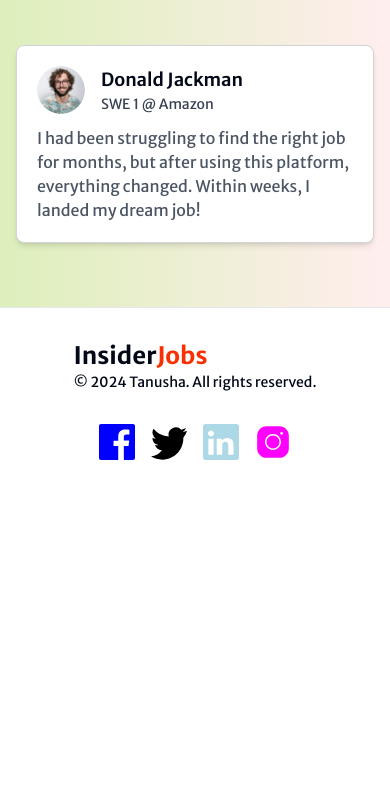
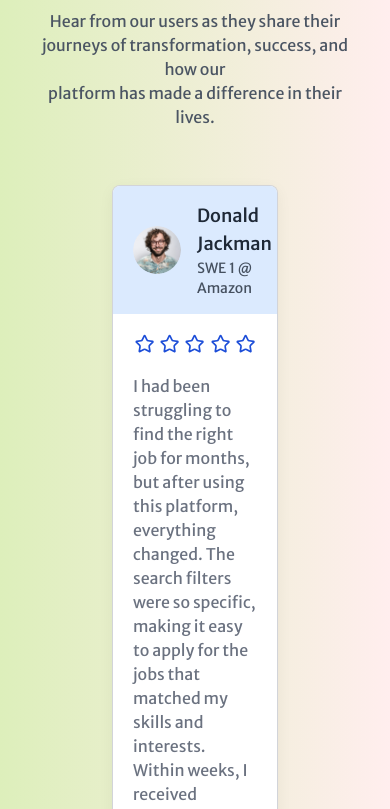
Before and after one commit to tanushachoudhary/job-portal, a React (Vite) app in the folder frontend/: page / in a window 390 px wide. Shown: the part 2075-2884 px from the top of the page. Before the commit the page ends 2567 px from the top, so only its background shows below. Built offline with nearby package versions, Linux system fonts and the light colour scheme; no server answers.

Commit message:
made testimonial responsive

```diff
--- a/frontend/src/components/Testimonials.jsx
+++ b/frontend/src/components/Testimonials.jsx
@@ -11,7 +11,7 @@ const dummyTestimonial = [
     image: profile_img_1,
     rating: 5,
     feedback:
-      "I had been struggling to find the right job for months, but after using this platform, everything changed. Within weeks, I landed my dream job!",
+      "I had been struggling to find the right job for months, but after using this platform, everything changed. The search filters were so specific, making it easy to apply for the jobs that matched my skills and interests. Within weeks, I received multiple interview calls and landed my dream job!",
   },
   {
     name: "Richard Nelson",
@@ -19,7 +19,7 @@ const dummyTestimonial = [
     image: profile_img_2,
     rating: 4,
     feedback:
-      "The application process was incredibly straightforward. The job alerts kept me updated, and the streamlined application process saved me so much time.",
+      "The application process was incredibly straightforward. I could easily tailor my resume to fit the job descriptions and apply with just a few clicks. The job alerts kept me updated, and the streamlined application process saved me so much time. Highly recommend it!",
   },
   {
     name: "James Washington",
@@ -27,33 +27,56 @@ const dummyTestimonial = [
     image: profile_img_3,
     rating: 4,
     feedback:
-      "Nothing compared to the ease and convenience this platform offers. Within a few weeks, I found the perfect job match!",
+      "I used to apply to multiple job portals, but nothing compared to the ease and convenience this platform offers. I was able to filter jobs by location, salary, and company size. Within a few weeks, I found the perfect match!",
   },
 ];
 
 const Testimonials = () => {
   return (
-    <div className="pb-16 px-4 md:px-8">
-      <h2 className="text-3xl md:text-4xl font-bold text-center">
-        Join <span className="text-blue-700">21Mn+</span> students <br />
+    <div className="pb-24 px-8 md:px-0">
+      <h2 className="text-4xl font-bold text-center">
+        Join the pool of <span className="text-blue-700">21Mn+</span> students
         and get started with your <span className="text-blue-700">career</span>
       </h2>
-      <p className="text-gray-600 text-center text-sm md:text-lg mt-3">
-        Hear from our users as they share their journeys of transformation.
+      <p className="md:text-base lg:text-lg text-gray-600 mt-3 text-center">
+        Hear from our users as they share their journeys of transformation,
+        success, and how our <br />
+        platform has made a difference in their lives.
       </p>
-
-      {/* Responsive Testimonials Grid */}
-      <div className="grid grid-cols-1 md:grid-cols-3 gap-8 mt-12">
-        {dummyTestimonial.slice(0, window.innerWidth < 768 ? 1 : 3).map((testimonial, index) => (
-          <div key={index} className="border border-gray-300 shadow-md rounded-lg bg-white p-5">
-            <div className="flex items-center gap-4">
-              <img className="h-12 w-12 rounded-full object-cover" src={testimonial.image} alt={testimonial.name} />
+      <div className="grid grid-cols-1 sm:grid-cols-2 md:grid-cols-3 gap-8 mt-14 mx-20">
+        {dummyTestimonial.map((testimonial, index) => (
+          <div
+            key={index}
+            className="text-sm text-left border border-gray-500/30 pb-6 rounded-lg bg-white shadow-[0px_4px_15px_0px] shadow-black/5 overflow-hidden transform hover:scale-105 transition-transform duration-300"
+          >
+            <div className="flex items-center gap-4 px-5 py-4 bg-blue-100">
+              <img
+                className="h-12 w-12 rounded-full"
+                src={testimonial.image}
+                alt={testimonial.name}
+              />
               <div>
-                <h1 className="text-lg font-semibold">{testimonial.name}</h1>
-                <p className="text-gray-700 text-sm">{testimonial.role}</p>
+                <h1 className="text-lg font-medium text-gray-800">
+                  {testimonial.name}
+                </h1>
+                <p className="text-gray-800/80">{testimonial.role}</p>
               </div>
             </div>
-            <p className="text-gray-600 mt-3">{testimonial.feedback}</p>
+            <div className="p-5 pb-7">
+              <div className="flex gap-0.5">
+                {[...Array(5)].map((_, i) => (
+                  <Star
+                    key={i}
+                    className={`h-5 ${
+                      i < Math.floor(testimonial.rating)
+                        ? "text-blue-700"
+                        : "text-gray-400"
+                    }`}
+                  />
+                ))}
+              </div>
+              <p className="text-gray-500 text-base mt-5">{testimonial.feedback}</p>
+            </div>
           </div>
         ))}
       </div>
```
